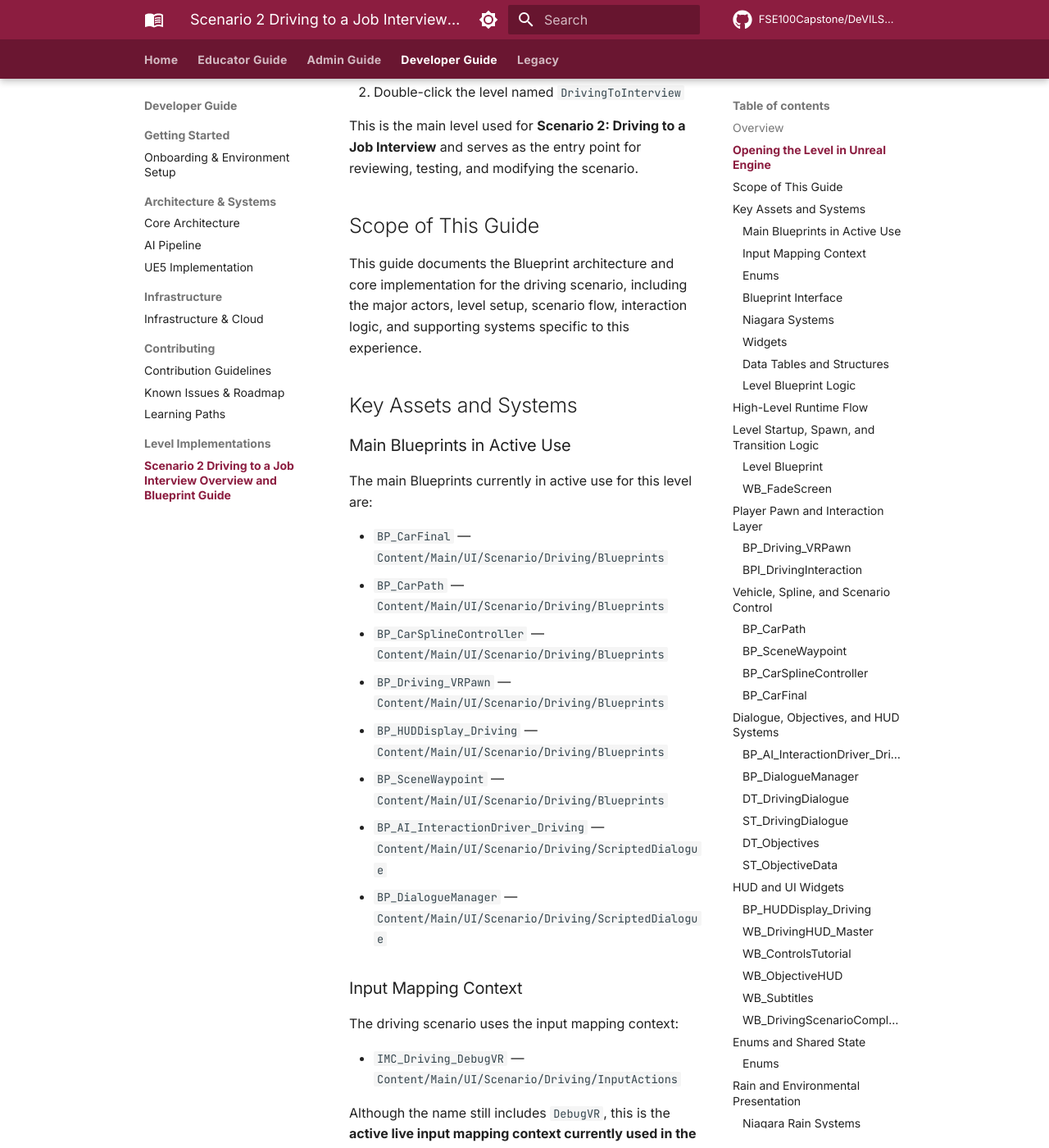
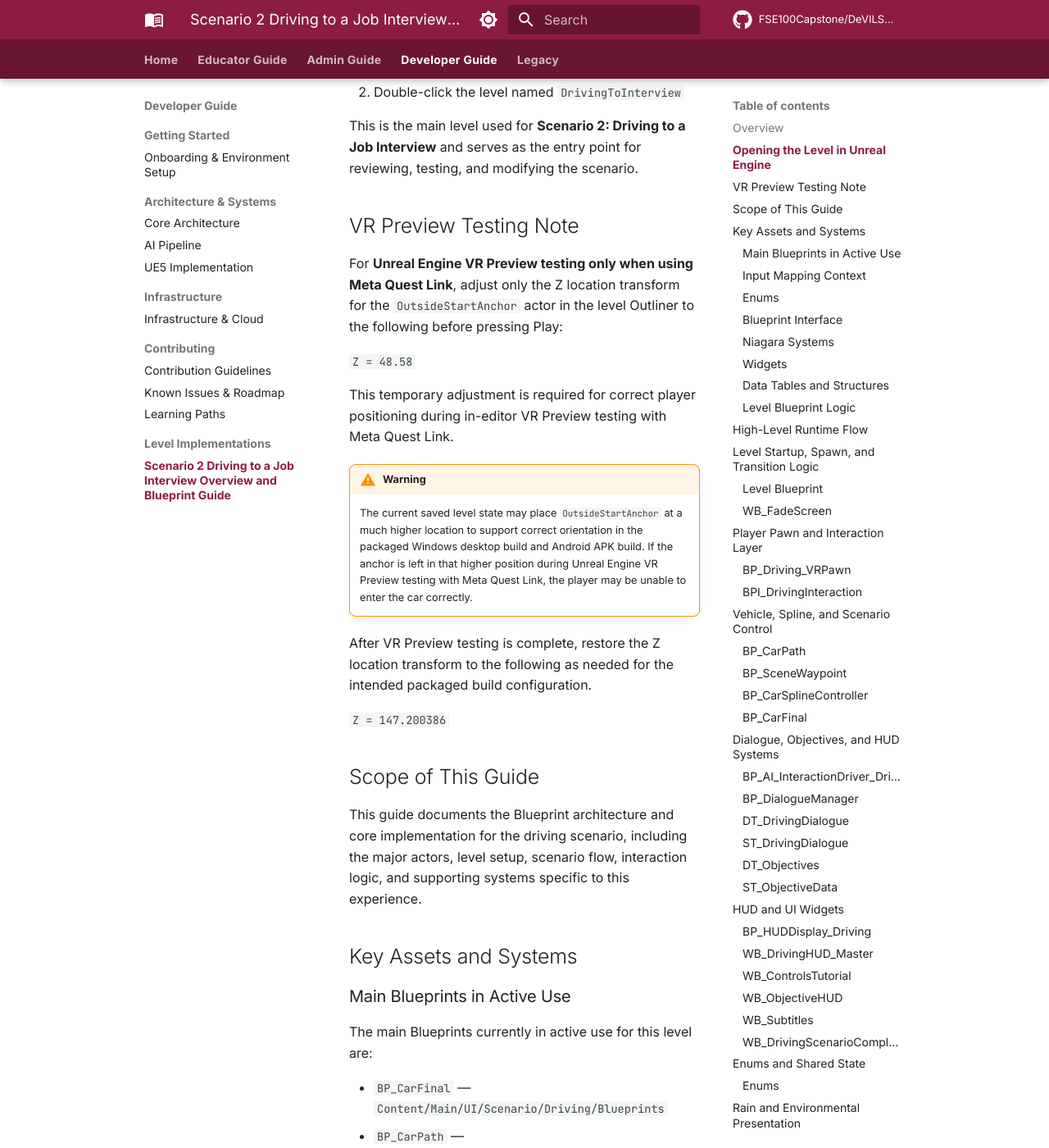
Before and after one commit to FSE100Capstone/DeVILSona-docs, an MkDocs documentation site: the page built from docs/developer-guide/driving-scenario-overview.md, in a window 1280 px wide and 1400 px high, scrolled down 1317 px. Shown: the whole window at 82% size. Built offline with MkDocs 1.6.1 and Material for MkDocs 9.7.7, drawn with Linux system fonts in a browser that asks for light colours; comment, search, counter and statistics services are not loaded.

Commit message:
Update driving-scenario-overview.md

```diff
--- a/docs/developer-guide/driving-scenario-overview.md
+++ b/docs/developer-guide/driving-scenario-overview.md
@@ -22,6 +22,21 @@ To open the driving scenario level in Unreal Engine:
 2. Double-click the level named `DrivingToInterview`
 
 This is the main level used for **Scenario 2: Driving to a Job Interview** and serves as the entry point for reviewing, testing, and modifying the scenario.
+
+## VR Preview Testing Note
+
+For **Unreal Engine VR Preview testing only when using Meta Quest Link**, adjust only the Z location transform for the `OutsideStartAnchor` actor in the level Outliner to the following before pressing Play:
+
+`Z = 48.58`
+
+This temporary adjustment is required for correct player positioning during in-editor VR Preview testing with Meta Quest Link.
+
+!!! warning
+    The current saved level state may place `OutsideStartAnchor` at a much higher location to support correct orientation in the packaged Windows desktop build and Android APK build. If the anchor is left in that higher position during Unreal Engine VR Preview testing with Meta Quest Link, the player may be unable to enter the car correctly.
+
+After VR Preview testing is complete, restore the Z location transform to the following as needed for the intended packaged build configuration.
+
+`Z = 147.200386`
 
 ## Scope of This Guide
 
```
